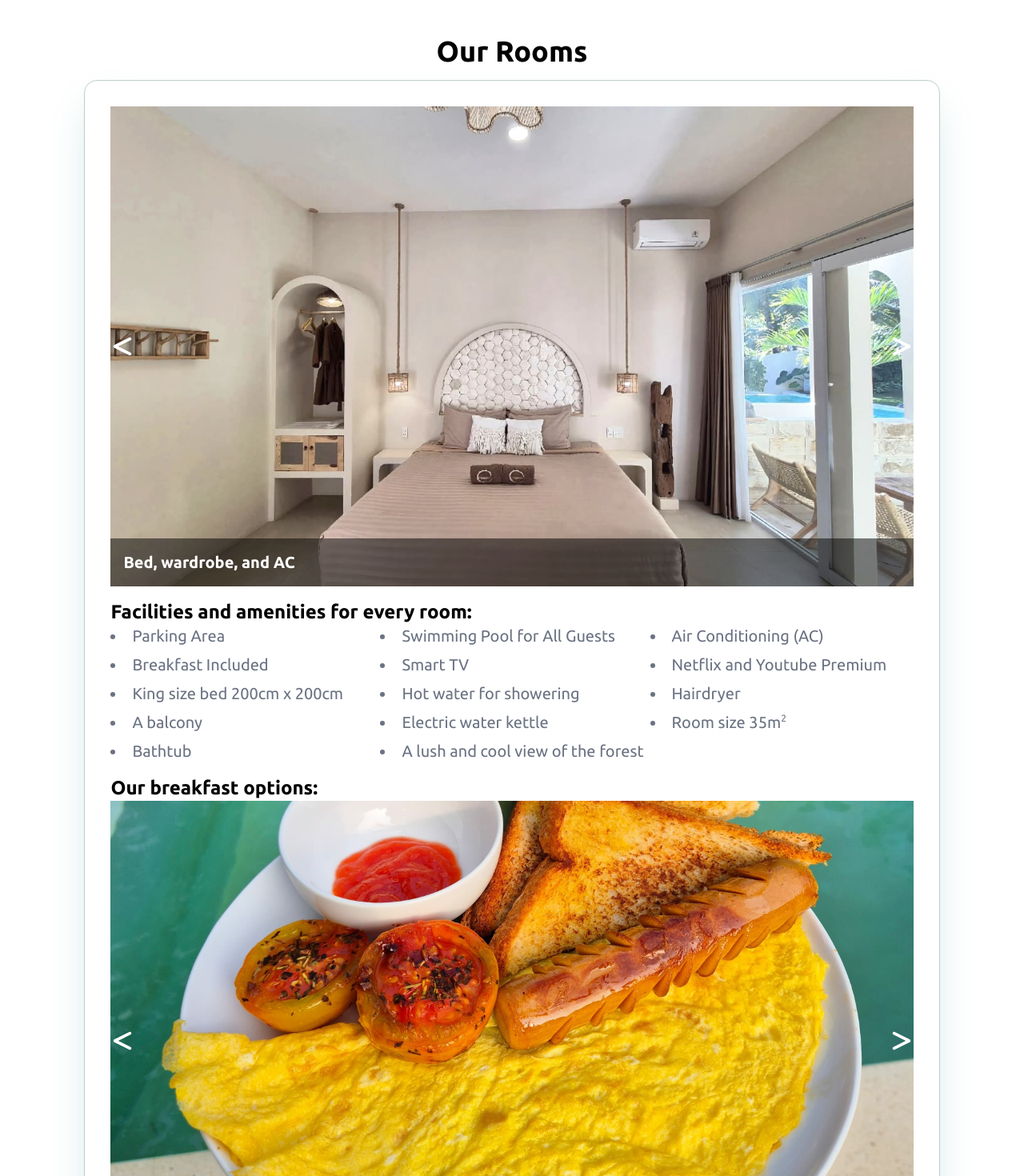
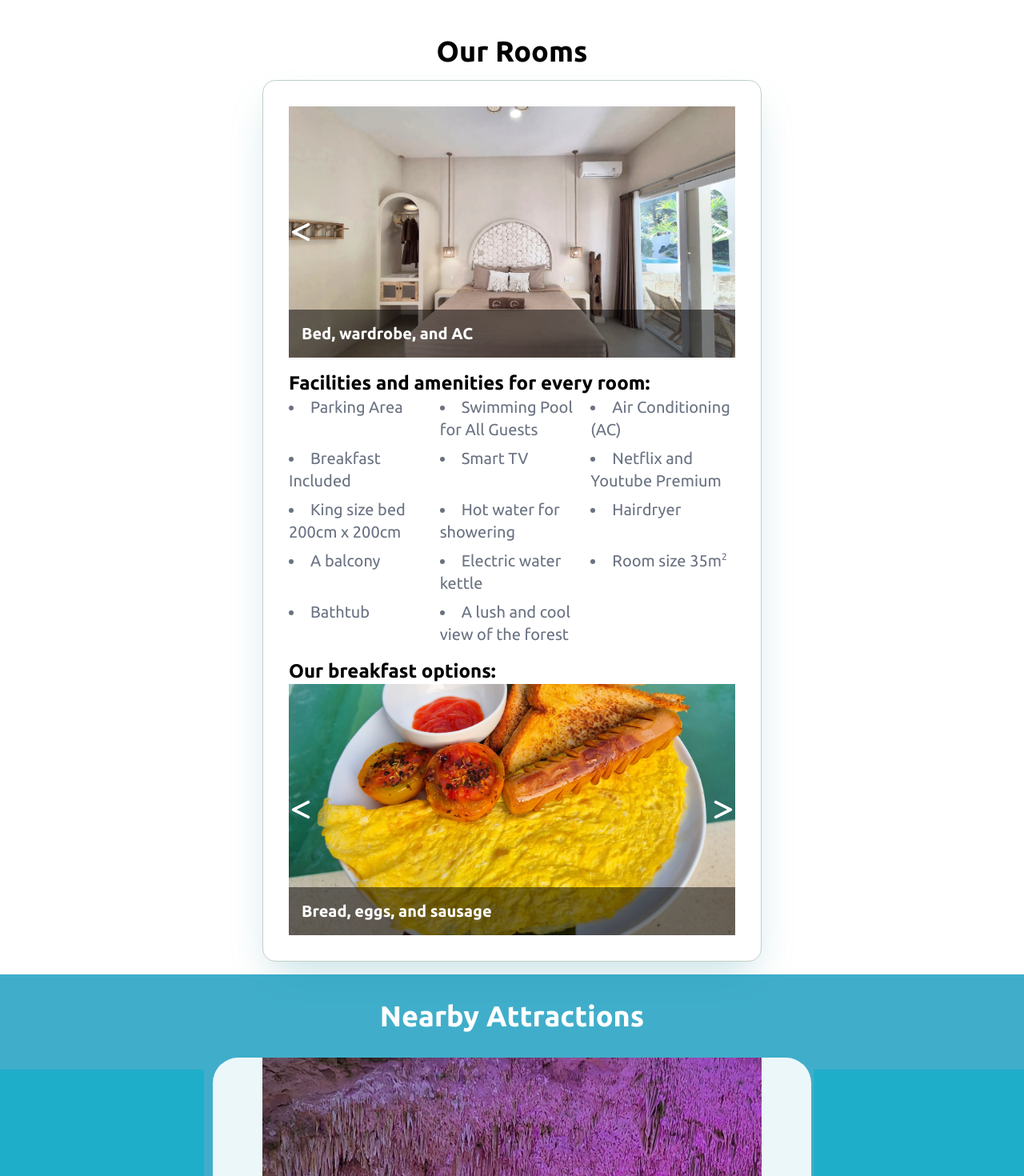
Before and after one commit to MosesJulian/summerforest, a Next.js app: page / in a window 1280 px wide. Shown: the part 2220-3690 px from the top of the page at 80% size. Built offline with nearby package versions, Linux system fonts and the light colour scheme.

Commit message:
feat: made room images have an aspect ratio of 16/9

```diff
--- a/components/Rooms.tsx
+++ b/components/Rooms.tsx
@@ -69,7 +69,7 @@ const Rooms = () => {
 	return (
 		<section className="flex flex-col items-center justify-center p-4 w-full gap-4 scroll-mt-18" id="rooms">
 			<h2 className="text-2xl md:text-3xl lg:text-4xl font-bold text-center">Our Rooms</h2>
-			<div className="flex flex-col gap-4 p-4 sm:p-8 rounded-2xl border border-primary/30 shadow-2xl shadow-secondary/30">
+			<div className="flex flex-col gap-4 p-4 sm:p-8 rounded-2xl border border-primary/30 shadow-2xl shadow-secondary/30 w-full lg:w-[75%] xl:w-[50%]">
 				<div className="items-center justify-center relative bg-black/25">
 					<button
 						className="absolute z-10 left-0 top-1/2 -translate-y-1/2 h-full hover:bg-black/20 transition-colors duration-300 text-white"
@@ -77,15 +77,16 @@ const Rooms = () => {
 					>
 						<FaLessThan size={30} />
 					</button>
-					<div className="relative w-full min-h-150">
+					<div className="relative w-full aspect-video">
 						{roomImages.map((item, index) => (
-							<div key={index} className={cn("absolute inset-0 w-full h-full transition-opacity duration-500 opacity-0", index === roomImageIndex && "opacity-100")}>
-								<Image src={item.src} alt={item.alt} fill className={cn("object-cover")} loading="lazy" sizes="(max-width: 768px) 100vw, 50vw" />
+							<div key={index} className={cn("absolute inset-0 w-full h-full transition-opacity duration-500 opacity-0 ", index === roomImageIndex && "opacity-100")}>
+								<Image src={item.src} alt={item.alt} fill className={cn("object-cover")} loading="lazy" sizes="100vw" />
 								<div className="absolute bottom-0 left-0 right-0 bg-black/50 text-white p-4">
 									<h3 className="text-base md:text-lg lg:text-xl font-bold">{item.alt}</h3>
 								</div>
 							</div>
 						))}
+
 					</div>
 					<button
 						className="absolute z-10 right-0 top-1/2 -translate-y-1/2 h-full hover:bg-black/20 transition-colors duration-300 text-white"
@@ -127,10 +128,10 @@ const Rooms = () => {
 						>
 							<FaLessThan size={30} />
 						</button>
-						<div className="relative w-full min-h-150 h-full rounded-2xl">
+						<div className="relative w-full rounded-2xl aspect-video">
 							{breakfastImages.map((item, index) => (
 								<div key={index} className={cn("absolute inset-0 w-full h-full transition-opacity duration-500 opacity-0", index === breakfastImageIndex && "opacity-100")}>
-									<Image src={item.src} alt={item.alt} fill className={cn("object-cover w-full h-auto")} loading="lazy" sizes="100vw, (max-width: 768px) 75vw, (max-width: 1024px) 50vw" />
+									<Image src={item.src} alt={item.alt} fill className={cn("object-cover w-full h-auto")} loading="lazy" sizes="100vw" />
 									<div className="absolute bottom-0 left-0 right-0 bg-black/50 text-white p-4">
 										<h3 className="text-base md:text-lg lg:text-xl font-bold">{item.alt}</h3>
 									</div>
```
